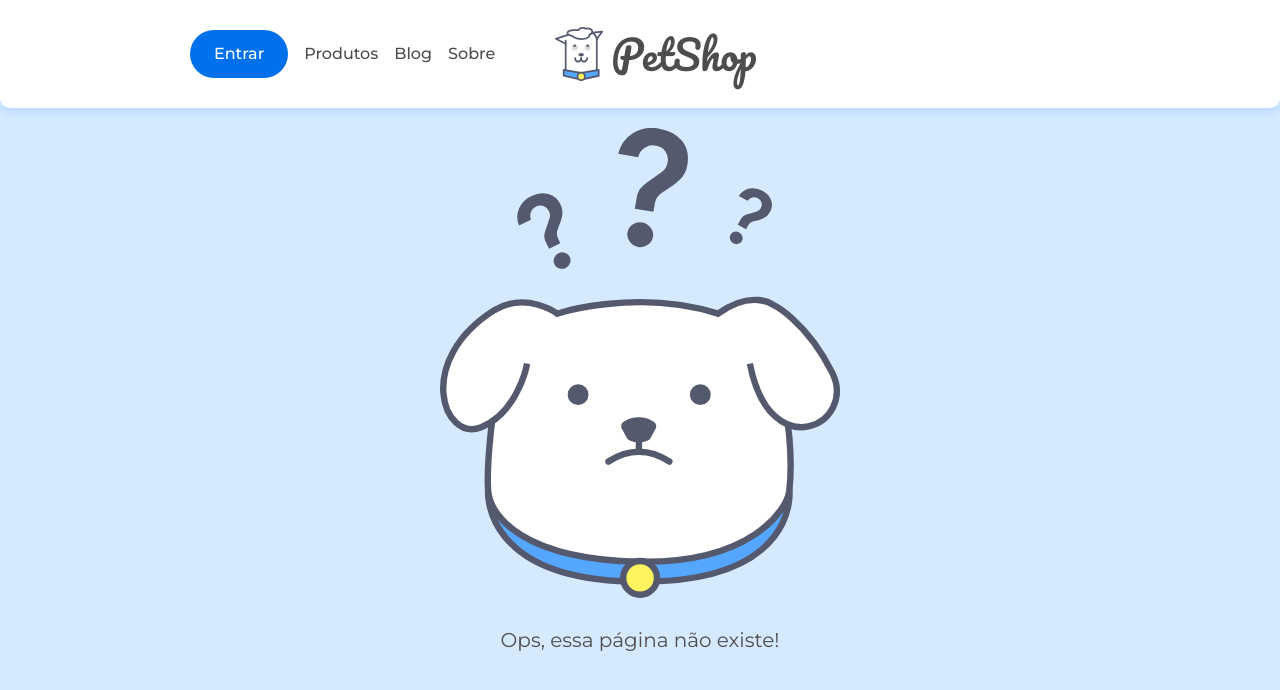
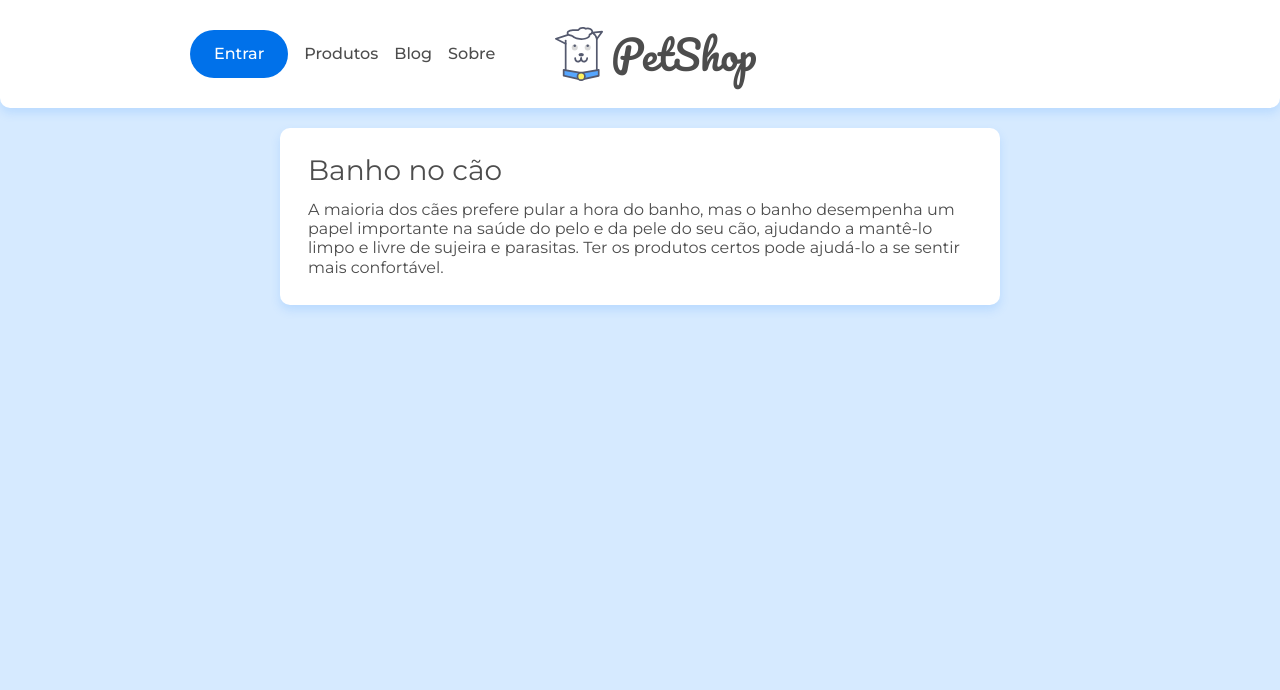
Before and after one commit to gmartpad/react-router-navegacao-em-um-spa, a React (Create React App) app: page /posts/1 in a window 1280 px wide. Shown: the top 690 px of the page. Built offline with nearby package versions, Linux system fonts and the light colour scheme; data requests are answered from the project's data file.

Commit message:
feat: exibindo post

```diff
--- a/src/App.jsx
+++ b/src/App.jsx
@@ -7,6 +7,7 @@
 import Sobre from './paginas/Sobre'
 import Pagina404 from './paginas/Pagina404'
 import Cabecalho from './components/Cabecalho'
+import Post from './paginas/Post'
 
 function App() {
 
@@ -21,6 +22,9 @@
         <Route path="/sobre">
           <Sobre/>
         </Route>
+        <Route path="/posts/:id">
+          <Post/>
+        </Route>
         <Route>
           <Pagina404/>
         </Route>
--- a/src/components/ListaPost.jsx
+++ b/src/components/ListaPost.jsx
@@ -8,12 +8,12 @@
 
     useEffect(()=>{
         busca(url, setPosts)
-    }, [])
+    }, [url])
 
     return (
         <section className="posts container">
             {posts.map((i,k) =>
-                <Link key={k} className={`cartao-post cartao-post--${i.categoria}`} >
+                <Link key={k} className={`cartao-post cartao-post--${i.categoria}`} to={`/posts/${i.id}`} >
                     <article key={i.id}>
                         <h3 className="cartao-post__titulo" >
                             {i.title}
--- /dev/null
+++ b/src/paginas/Post.jsx
@@ -0,0 +1,29 @@
+import React, { useState, useEffect } from 'react'
+import { useParams } from 'react-router-dom'
+import { busca } from '../api/api'
+import '../assets/css/post.css'
+
+
+
+const Post = () => {
+
+    const { id } = useParams();
+
+    const[post, setPost] = useState({})
+
+    useEffect(()=>{
+        busca(`/posts/${id}`, setPost)
+    }, [id])
+
+    return(
+        <main className="container flex flex--centro" >
+            <article className="cartao post">
+                <h2 className="cartao__titulo">{post.title}</h2>
+                <p className="cartao__texto">{post.body}</p>
+            </article>
+        </main>
+    )
+
+}
+
+export default Post
```
Also changed, not shown: 1 other file (tests, documents, lock files or other folders).
